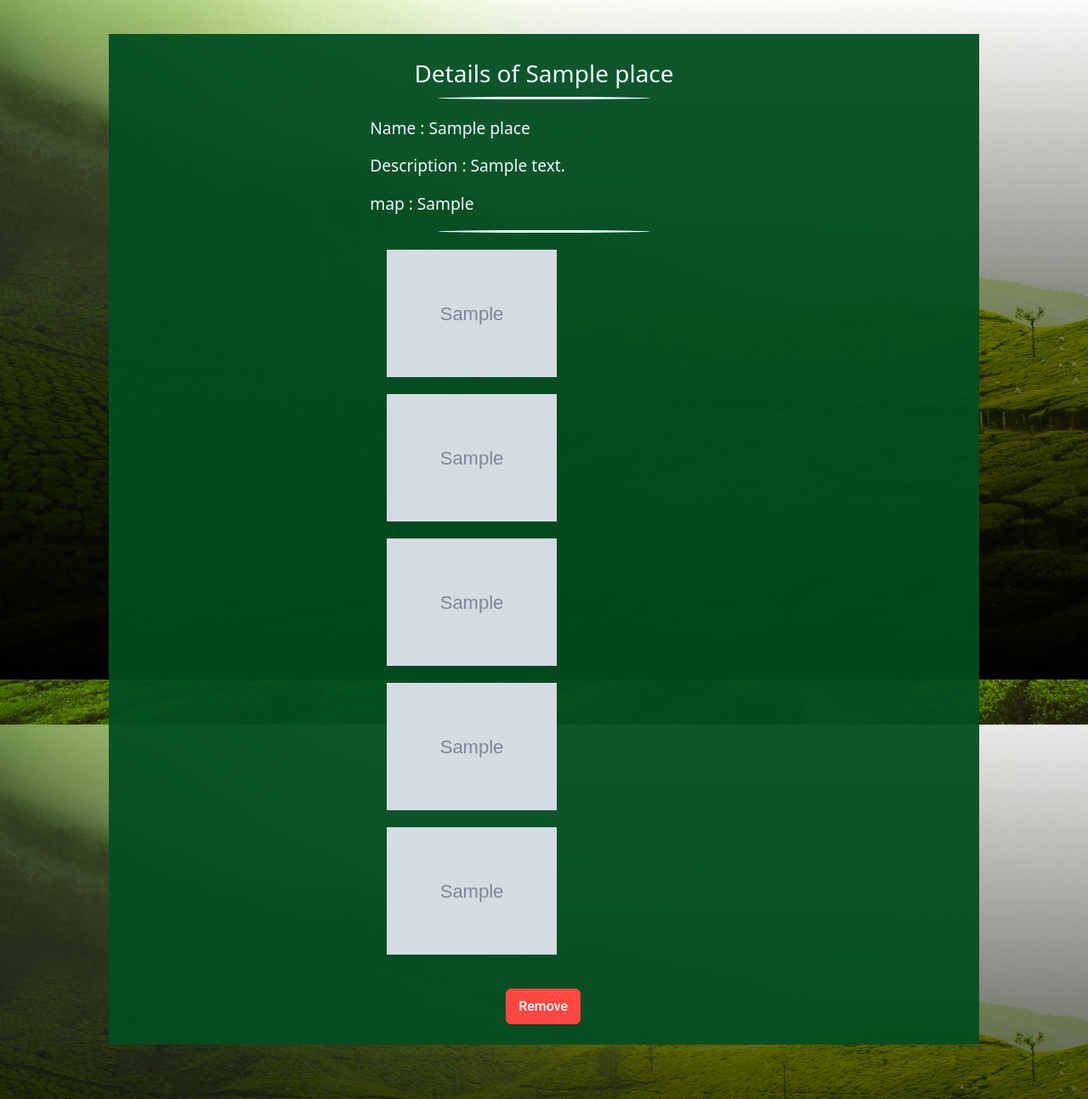
After one commit to Akshay-s-nair/PALLIVASAL_WEBSITE_2, a Flask app: page /addedplace_detail/1 in a window 1280 px wide. The commit adds this page. Shown: the whole page at 85% size. Run offline with Flask 3, Linux system fonts and the light colour scheme; tables that the repository leaves empty hold one stand-in row (values such as "Sample post"); grey boxes marked "Sample" are stand-in pictures.

Commit message:
added place delete interface and modified several other pages

```diff
--- a/app.py
+++ b/app.py
@@ -340,6 +340,38 @@ def place(id):
     list = Places.query.filter_by(id = id ).first()
     return render_template('place.html' , list = list)
 
+@app.route('/added_places', methods=["GET" ,"POST"])
+def added_places():
+    list = Places.query.filter_by().all()
+    return render_template('addedplaces.html', list=list)
+
+@app.route('/addedplace_detail/<int:id>' , methods = ["GET" , "POST"])
+def addedplace_detail(id):
+    list = Places.query.filter_by(id = id ).first()
+    return render_template('addedplace_detail.html' , list=list )
+
+@app.route('/place_remove', methods=['POST'])
+def place_remove():
+    row_id2 = request.form.get('row_id2')
+    row = Places.query.filter_by(id = row_id2).first()
+    img1 = row.img1
+    img2 = row.img2
+    img3 = row.img3
+    img4 = row.img4
+    img5 = row.img5
+    if row:
+        try:
+            os.remove(os.path.join('static', 'uploads', img1))
+            os.remove(os.path.join('static', 'uploads', img2))
+            os.remove(os.path.join('static', 'uploads', img3))
+            os.remove(os.path.join('static', 'uploads', img4))
+            os.remove(os.path.join('static', 'uploads', img5))
+        except:
+            pass
+        db.session.delete(row)
+        db.session.commit()
+    return redirect(url_for('added_places'))
+
 
 @app.route('/dormitories')
 def dormitories():
--- a/config.json
+++ b/config.json
@@ -1,7 +1,7 @@
 {
   "data": {
     "local_server": "True",
-    "local_uri": "mysql://root:Qwerty123@localhost/pallivasal",
+    "local_uri": "mysql://root:@localhost/pallivasaldatabase",
     "admin_username": "admin",
     "admin_password": "1234",
     "error": "Invalid Username or Password"
--- a/static/CSS/index/admin.css
+++ b/static/CSS/index/admin.css
@@ -382,6 +382,10 @@ a{
 
 
 /*   edit page  */
+.bdy{
+    color: #FFFFFF;
+}
+
 .addbut{
     height: 50px;
     padding-bottom: 10px;
@@ -484,3 +488,31 @@ input[type=submit]{
     margin-top: 50px;
     height: 200px;
 }
+
+
+
+/*   edit place page  */
+
+.image{
+    min-height: 200px;
+}
+.bt{
+    margin-top: 20px;
+}
+img.imgs{
+    width: 200px;
+    margin-left: 20px;
+    margin-bottom: 20px;
+}
+.addhead{
+    text-align: center;
+    padding: 20px; font-size: 50px;
+}
+.ac{
+    display: flex;
+    justify-content: center;
+    align-items: center;
+}
+h5.in{
+    padding: 0%;
+}
--- /dev/null
+++ b/templates/addedplace_detail.html
@@ -0,0 +1,75 @@
+<!DOCTYPE html>
+<html lang="en">
+  <head>
+    <meta charset="UTF-8" />
+    <meta http-equiv="X-UA-Compatible" content="IE=edge" />
+    <meta name="viewport" content="width=device-width, initial-scale=1.0" />
+    <link
+      rel="stylesheet"
+      type="text/css"
+      href="{{ url_for('static',filename='CSS/index/admin.css') }}"
+    />
+    <link
+      rel="icon"
+      href="{{url_for('static',filename='images/logo.png')}}"
+      type="image/icon type"
+    />
+    <link
+      href="https://cdn.jsdelivr.net/npm/bootstrap@5.2.2/dist/css/bootstrap.min.css"
+      rel="stylesheet"
+      integrity="sha384-Zenh87qX5JnK2Jl0vWa8Ck2rdkQ2Bzep5IDxbcnCeuOxjzrPF/et3URy9Bv1WTRi"
+      crossorigin="anonymous"
+    />
+    <title>Added place</title>
+  </head>
+  <body class="mx-auto">
+    <div class="body mx-auto">
+      <h3>Details of {{ list.name }}</h3>
+      <div class="line mx-auto"></div>
+      <div class="details">
+        <p>Name : {{ list.name }}</p>
+        <p>Description : {{ list.description }}</p>
+        <p>map : {{ list.map }}</p>
+      </div>
+      <div class="line mx-auto"></div>
+      <div class="details">
+        <div class="image">
+            {% if list.img1 is not none %}
+                {% set fname1 = 'uploads/' + list.img1 %}
+                <img class="imgs" src="{{ url_for('static',filename=fname1) }}" alt="Place 1">
+            {% endif %}
+
+            {% if list.img2 is not none %}
+                {% set fname2 = 'uploads/' + list.img2 %}
+                <img class="imgs" src="{{ url_for('static',filename=fname2) }}" alt="Place 2">
+            {% endif %}
+
+            {% if list.img3 is not none %}
+                {% set fname3 = 'uploads/' + list.img3 %}
+                <img class="imgs" src="{{ url_for('static',filename=fname3) }}" alt="Place 3">
+            {% endif %}
+
+            {% if list.img4 is not none %}
+                {% set fname4 = 'uploads/' + list.img4 %}
+                <img class="imgs" src="{{ url_for('static',filename=fname4) }}" alt="Place 4">
+            {% endif %}
+
+            {% if list.img5 is not none %}
+                {% set fname5 = 'uploads/' + list.img5 %}
+                <img class="imgs" src="{{ url_for('static',filename=fname5) }}" alt="Place 5">
+            {% endif %}
+        </div>
+        <div class="button-center">
+          <form method="post" action="{{ url_for('place_remove') }}">
+            <input type="hidden" name="row_id2" value="{{ list.id }}" />
+            <button type="submit" class="button-20 bt" id="reject" role="button">
+              Remove
+            </button>
+          </form>
+        </div>
+      </div>
+      <br />
+    </div>
+    <br />
+  </body>
+</html>
--- a/templates/admin_dash.html
+++ b/templates/admin_dash.html
@@ -44,6 +44,11 @@
             <h5>Places To Visit</h5>
         </div></a>
 
+    <a href="{{ url_for('added_places') }}" style="text-decoration: none;">
+        <div class="cards">
+            <h5>Added Places</h5>
+        </div></a>
+
         <a href="{{ url_for('requests') }}" style="text-decoration: none;">
     <div class="cards">
         <h5>Settings</h5>
--- a/templates/approved_app.html
+++ b/templates/approved_app.html
@@ -20,7 +20,7 @@
 </head>
 <body class="mx-auto">
   <div >
-    <h1>Approved Applications</h1>
+    <h1 style="text-align: center; padding: 20px; font-size: 50px;">Approved Applications</h1>
   </div>
     {% for item in list %}
     <a href="/approved_view/{{ item.sno }}/{{ item.slug }}" style="text-decoration: none;">
--- a/templates/edit_pages.html
+++ b/templates/edit_pages.html
@@ -25,9 +25,9 @@
       integrity="sha384-Zenh87qX5JnK2Jl0vWa8Ck2rdkQ2Bzep5IDxbcnCeuOxjzrPF/et3URy9Bv1WTRi"
       crossorigin="anonymous"
     />
-    <title>Edit Pages</title>
+    <title>Add the places</title>
   </head>
-  <body>
+  <body class="bdy">
     <div class="container">
       <div class="row">
         <div class="box1">
--- a/templates/place.html
+++ b/templates/place.html
@@ -48,7 +48,7 @@
 							<img src="{{ url_for('static',filename=fname4) }}" alt="Place 4">
 							{% endif %}
 							{% if list.img5 is not none %}
-							{% set fname5 = 'uploads/' + item.img5 %}
+							{% set fname5 = 'uploads/' + list.img5 %}
 							<img src="{{ url_for('static',filename=fname5) }}" alt="Place 5">
 							{% endif %}
 						</div>
```
Also changed, not shown: templates/addedplaces.html (added, +33 -0 lines), static/uploads/bg.jpg (added), static/uploads/car.png (added), static/uploads/dormp.png (added), static/uploads/dormp2.png (added), static/uploads/homep.png (added), static/uploads/innova.png (added), static/uploads/jeep.png (added), static/uploads/ksrtc.png (added), templates/place_remove.html (added).
